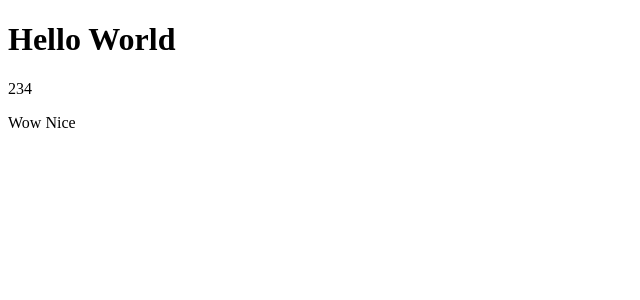
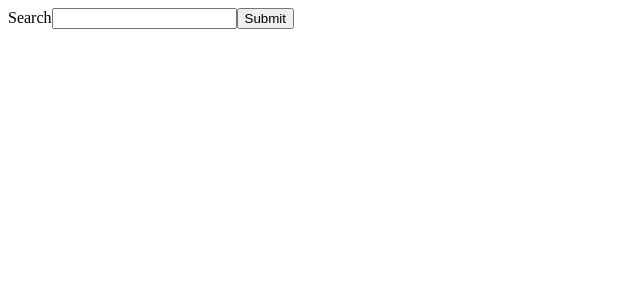
Before and after one commit to atul7970/React-TypeScript, a React (Vite) app: page / in a window 1280 px wide. Shown: the top 300 px of the page, without its empty margins (0-640 px from the left). Built offline with nearby package versions, Linux system fonts and the light colour scheme.

Commit message:
react-hooks-form-useState

```diff
--- a/src/App.tsx
+++ b/src/App.tsx
@@ -1,17 +1,11 @@
+import { useState } from "react";
 import Box from "./components/Box";
 function App() {
+  const [val, setVal] = useState<string>("");
   return (
     <>
       <div>
-        <Box
-          heading={"Hello World"}
-          count={234}
-          // func1={() => {
-          //   alert("LOL");
-          // }}
-        >
-          {"Wow Nice"}
-        </Box>
+        <Box label="Search" value={val} setter={setVal} />
       </div>
     </>
   );
--- a/src/components/Box.tsx
+++ b/src/components/Box.tsx
@@ -1,20 +1,44 @@
-import { ReactNode } from "react";
-type PropsType = {
-  heading: string;
-  count: number;
-  children: ReactNode;
-  //   func1: () => void;
+import { Dispatch, SetStateAction } from "react";
+// type PropsType = {
+//   heading: string;
+//   count: number;
+//   children: ReactNode;
+//   //   func1: () => void;
+// };
+
+// function Box({ heading, count, children }: PropsType) {
+//   //   func1();
+//   return (
+//     <div>
+//       <h1>{heading}</h1>
+//       <p>{count}</p>
+//       {children}
+//     </div>
+//   );
+// }
+
+type InputValType = string | number; //assignable values
+
+const Box = <T extends InputValType>({
+  label,
+  value,
+  setter,
+}: {
+  label: string;
+  value: T;
+  setter: Dispatch<SetStateAction<T>>;
+}) => {
+  return (
+    <form>
+      <label>{label}</label>
+      <input
+        type="text"
+        value={value}
+        onChange={(e) => setter(e.target.value as T)}
+      />
+      <button type="submit">Submit</button>
+    </form>
+  );
 };
 
-function Box({ heading, count, children }: PropsType) {
-  //   func1();
-  return (
-    <div>
-      <h1>{heading}</h1>
-      <p>{count}</p>
-      {children}
-    </div>
-  );
-}
-
 export default Box;
```
